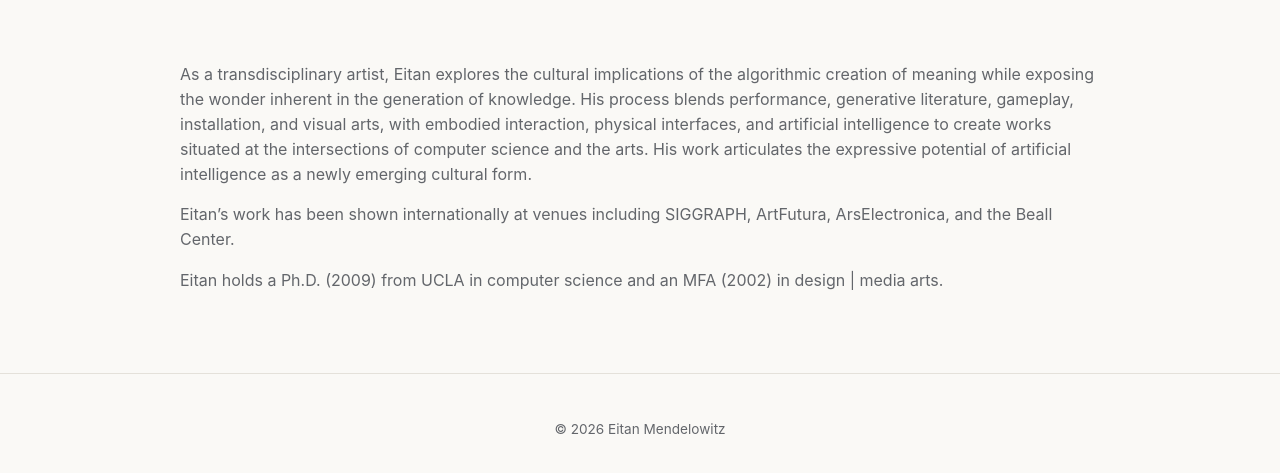
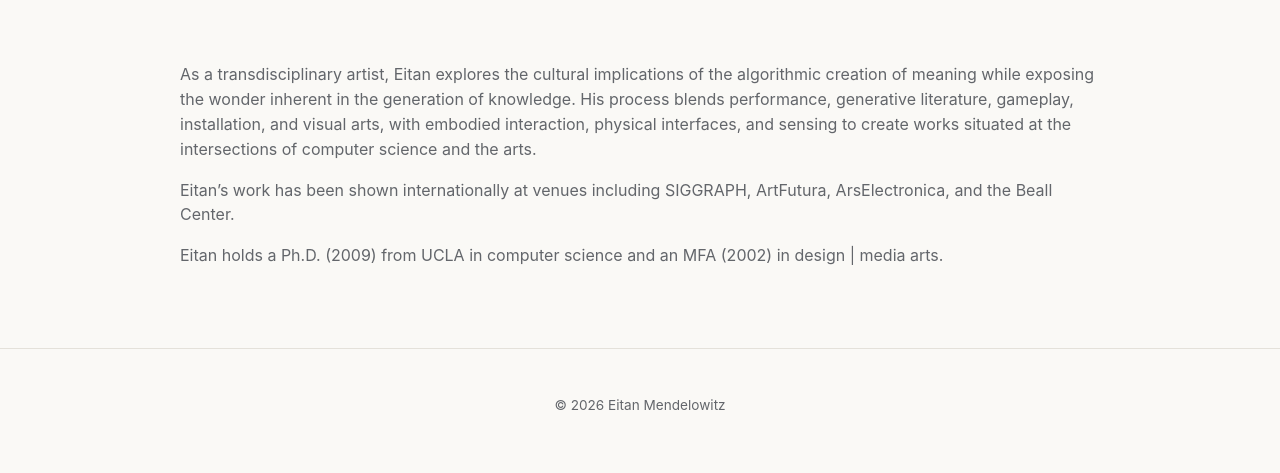
Before and after one commit to redfood/redfood.github.io, a Jekyll site: the page built from index.md, in a window 1280 px wide and 1074 px high. Shown: the part 588-1061 px from the top of the window. Built offline with Jekyll 4.4.1, drawn with Linux system fonts in a browser that asks for light colours.

Commit message:
Add site favicon; trim bio copy
- Restore the Squarespace favicon (assets/favicon/favicon.ico, with a
  root-level copy for browsers that check /favicon.ico directly) and
  wire it up in the head include
- Minor bio text edit on the homepage and About page

Co-Authored-By: Claude Sonnet 5 <noreply@anthropic.com>

```diff
--- a/_includes/head.html
+++ b/_includes/head.html
@@ -3,5 +3,5 @@
 <title>{% if page.title %}{{ page.title }} — {% endif %}{{ site.title }}</title>
 <meta name="description" content="{{ page.excerpt | default: site.description | strip_html | strip_newlines | truncate: 160 }}">
 <link rel="stylesheet" href="{{ '/assets/css/style.css' | relative_url }}">
-<link rel="icon" href="data:,">
+<link rel="icon" href="{{ '/assets/favicon/favicon.ico' | relative_url }}?v=2" type="image/x-icon">
 {% seo %}
--- a/index.md
+++ b/index.md
@@ -3,7 +3,7 @@ layout: home
 title: null
 permalink: /
 ---
-As a transdisciplinary artist, Eitan explores the cultural implications of the algorithmic creation of meaning while exposing the wonder inherent in the generation of knowledge. His process blends performance, generative literature, gameplay, installation, and visual arts, with embodied interaction, physical interfaces, and artificial intelligence to create works situated at the intersections of computer science and the arts. His work articulates the expressive potential of artificial intelligence as a newly emerging cultural form.
+As a transdisciplinary artist, Eitan explores the cultural implications of the algorithmic creation of meaning while exposing the wonder inherent in the generation of knowledge. His process blends performance, generative literature, gameplay, installation, and visual arts, with embodied interaction, physical interfaces, and sensing to create works situated at the intersections of computer science and the arts.
 
 Eitan's work has been shown internationally at venues including SIGGRAPH, ArtFutura, ArsElectronica, and the Beall Center.
 
```
Also changed, not shown: about.md (+1 -1 lines), assets/favicon/favicon.ico (added), favicon.ico (added).
